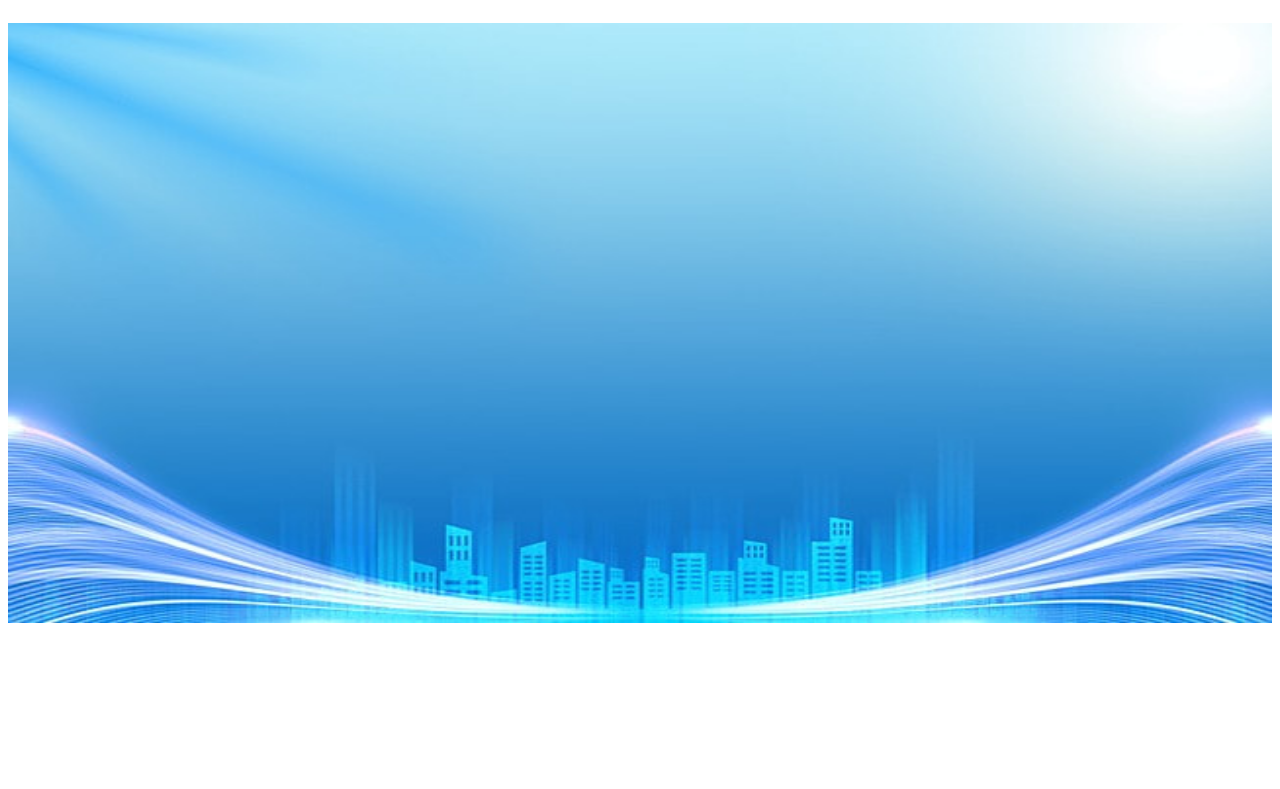
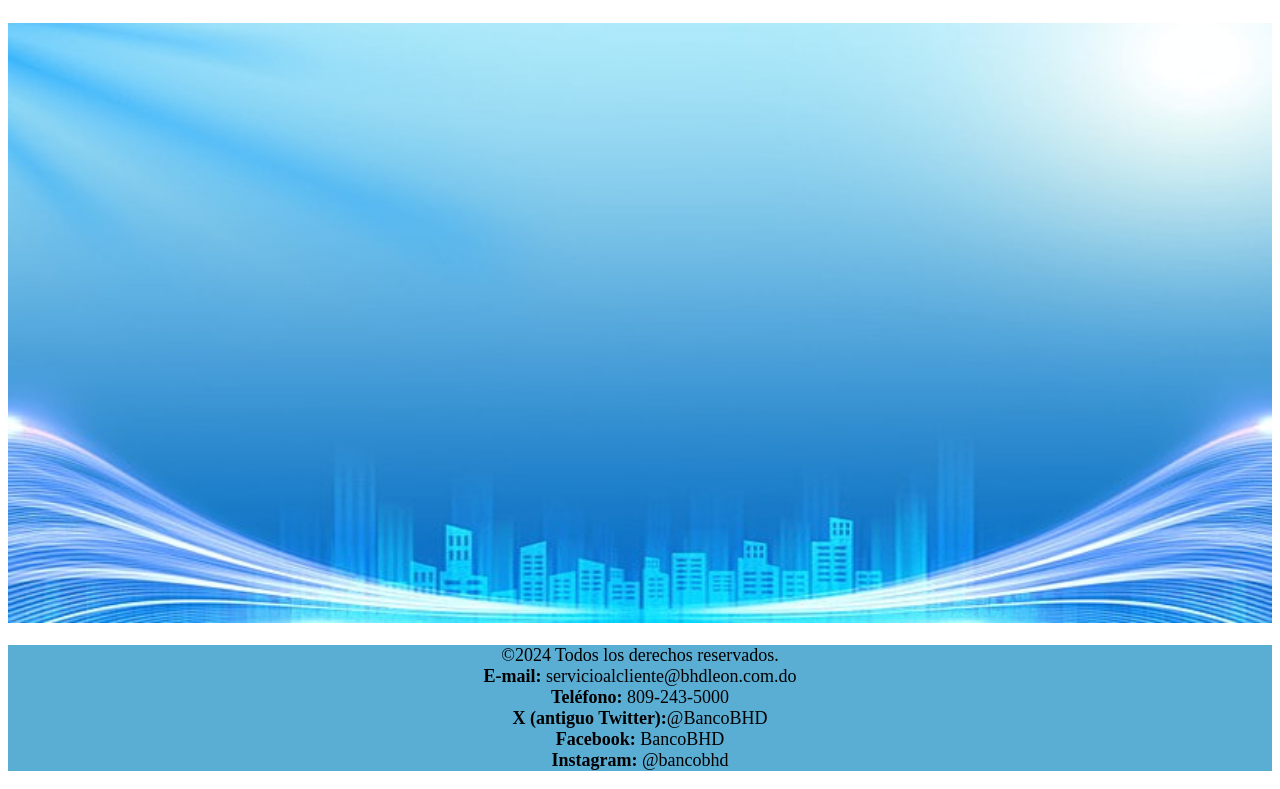
Before and after one commit to ErickJCTUni/LabProgramacion3-Practica-3, a plain HTML site: page index.html in a window 1280 px wide. Shown: the part 148-937 px from the top of the page. Before the commit the page ends 800 px from the top, so only its background shows below. Drawn offline with Linux system fonts and the light colour scheme.

Commit message:
agregando el footer

```diff
--- a/index.html
+++ b/index.html
@@ -58,6 +58,14 @@
 </div>
 </body>
 <footer>
-
+    <div id="piePagina">
+        <p>&copy;2024 Todos los derechos reservados. <br>
+        <b>E-mail: </b>servicioalcliente@bhdleon.com.do <br>
+        <b>Teléfono: </b>809-243-5000 <br>
+        <b>X (antiguo Twitter):</b>@BancoBHD <br>
+        <b>Facebook: </b>BancoBHD <br>
+        <b>Instagram: </b>@bancobhd
+        </p>
+    </div>
 </footer>
 </html>
--- a/style.css
+++ b/style.css
@@ -48,6 +48,8 @@ ul, ol{
 .contenedorSubmenu li:hover > ul{
     display: block;
 }
-.miniMenu{
-
+#piePagina{
+    background-color: rgb(90, 174, 212);
+    font-size: large;
+    text-align: center;
 }
```
